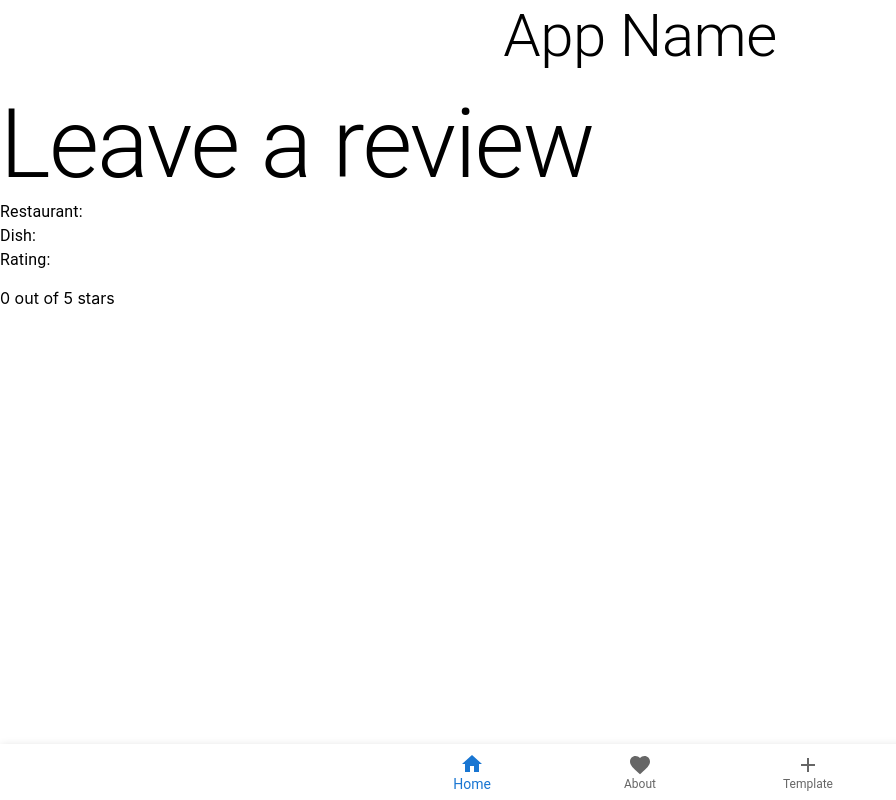
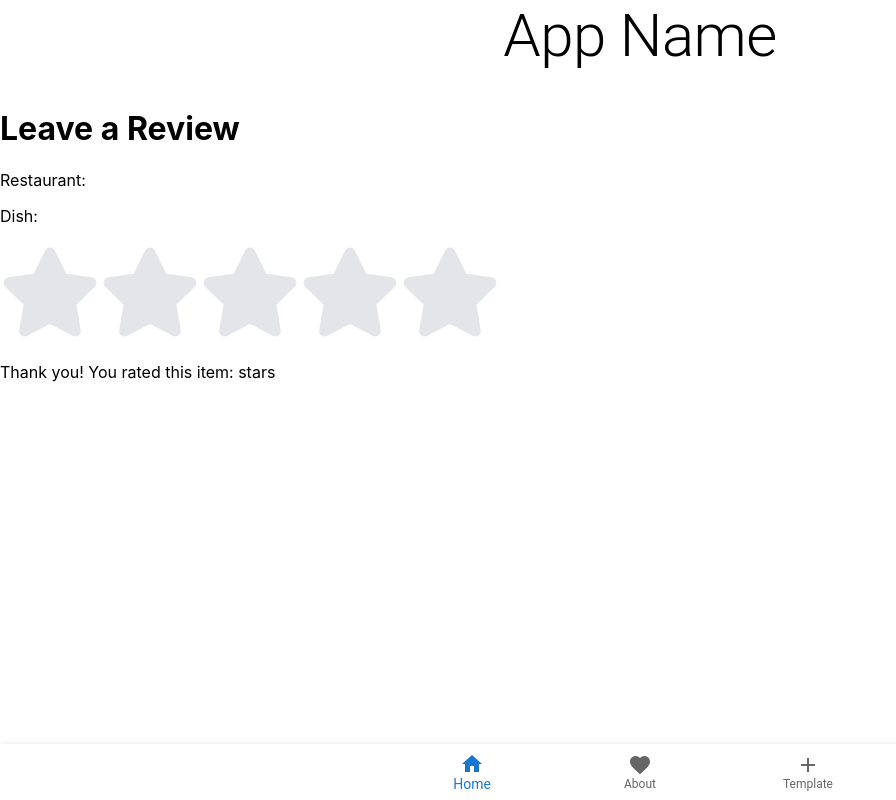
Before and after one commit to agiledev-students-spring2023/final-project-restaurant-item-rating-project, a React (Create React App) app in the folder front-end/: page /dishreview in a window 1280 px wide. Shown: the whole page, without its empty margins (0-896 px from the left). Built offline with nearby package versions, Linux system fonts and the light colour scheme.

Commit message:
star-ratings

```diff
--- a/front-end/package.json
+++ b/front-end/package.json
@@ -12,6 +12,7 @@
     "@testing-library/user-event": "^13.5.0",
     "react": "^18.2.0",
     "react-dom": "^18.2.0",
+    "react-icons": "^4.8.0",
     "react-router-dom": "^6.8.2",
     "react-scripts": "5.0.1",
     "web-vitals": "^2.1.4"
--- a/front-end/src/components/Rating.js
+++ b/front-end/src/components/Rating.js
@@ -1,30 +1,35 @@
-import React, { useState } from 'react';
 
-function Rating(props){
-    const [rating, setRating] = useState(0);
+import React, {startTransition, useState} from "react";
+import { FaStar } from "react-icons/fa";
 
-    const handleClick = (value) => {
-        setRating(value);
-    };
+const Rating = () => {
+    const [rating, setRating] = useState(null);
+    const [hover, setHover] = useState(null);
 
-    const stars = [];
+        return(
+        <div>
+            {[ ...Array(5)].map((star,i) => {
+                const ratingValue = i+1
 
-    for (let i =1; i<=5; i++){
-        stars.push(
-            <span
-            key = {i}
-            className = {`fa fa-star${rating >= i ? ' checked': ''}`}
-            onClick={()=> handleClick(i)}
-            />
+                return(
+                    <label>
+                       <label>
+                        <input type="radio" name="rating" value={ratingValue} onClick={() => setRating(ratingValue)} />
+                        <FaStar
+                             className="star"
+                             color={ratingValue <= (hover || rating) ? "#ffc107" : "#e4e5e9"}
+                                size={100}
+                                onMouseEnter={() => setHover(ratingValue)}
+                                onMouseLeave={() => setHover(null)}
+                                />
+                            </label>
+
+                    </label>
+                );
+            })}
+            <p>Thank you! You rated this item: {rating} stars</p>
+        </div>
+
         );
-    }
-    return (
-        <div>
-            {stars}
-            <p>{rating} out of 5 stars </p>
-            </div>
-    );
-
-
 }
-export default Rating;
+export default Rating
--- a/front-end/src/components/dishreview.js
+++ b/front-end/src/components/dishreview.js
@@ -1,43 +1,26 @@
 import { Box, Typography } from "@mui/material";
 import React, {useState} from 'react';
 import Rating from './Rating';
-function Title(props) {
-  return (
-    <Typography
-    variant="h1"
-  >
-    {props.title}
-  </Typography>
-  )
-}
-
-
+import "./stars.css"
 
 export function Dishreview() {
-    const [rating, setRating] = useState(0);
-  const bodyText = "Restaurant: ";
-  const bodyText2 = "Dish: ";
-  const bodyText3 = "Rating: ";
+    const [rating, setRating] = useState(null);
+
 
   const handleRating = (value) => {
     setRating(value);
   };
 
 
+
 return (
-    <Box display="flex" flexDirection="column">
-      <Title title="Leave a review" />
-      <Typography variant="body1">
-        {bodyText}
-      </Typography>
-      <Typography variant="body1">
-        {bodyText2}
-      </Typography>
-      <Typography variant="body1">
-        {bodyText3}
-      </Typography>
-      <Rating value = {rating} onChange = {handleRating} maxRating={5} />
-    </Box>
+    <div>
+        <h1> Leave a Review</h1>
+        <p> Restaurant: </p>
+        <p>Dish:</p>
+        <Rating value = {rating} onClick = {handleRating} />
+    </div>
+
   );
 
 
--- /dev/null
+++ b/front-end/src/components/stars.css
@@ -0,0 +1,15 @@
+.star-rating{
+    display :flex;
+    justify-content: center;
+    align-items: center;
+    min-height:100vh;
+}
+
+input[type = "radio"]{
+    display:none;
+}
+
+.star{
+    cursor:pointer;
+    transition: color 200ms;
+}
```
